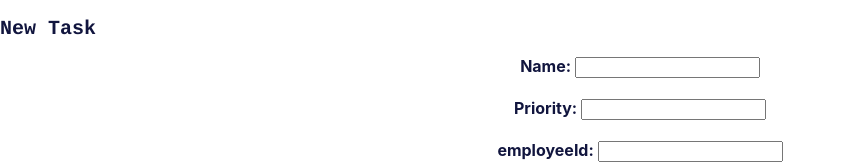
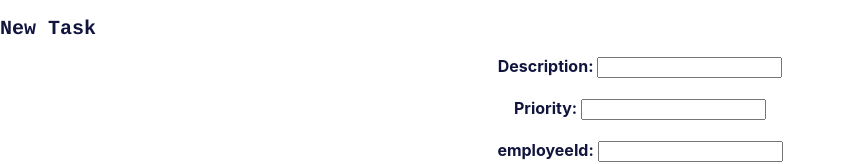
Before and after one commit to tnyima19/final_frontend, a React (Create React App) app: page /newtask in a window 1280 px wide. Shown: the top 164 px of the page, without its empty margins (0-845 px from the left). Built offline with nearby package versions, Linux system fonts and the light colour scheme.

Commit message:
some updates

```diff
--- a/package.json
+++ b/package.json
@@ -8,6 +8,7 @@
     "@testing-library/react": "^13.4.0",
     "@testing-library/user-event": "^13.5.0",
     "react": "^18.2.0",
+    "react-axios": "^2.0.6",
     "react-dom": "^18.2.0",
     "react-redux": "^8.0.5",
     "react-router-dom": "^6.11.2",
--- a/src/Components/Containers/AllEmployeesContainer.js
+++ b/src/Components/Containers/AllEmployeesContainer.js
@@ -12,6 +12,7 @@ function AllEmployeesContainer(){
         dispatch(fetchAllEmployeesThunk());
     }, [dispatch]);
 
+    console.log(allEmployees);
     return <AllEmployeesView allEmployees={allEmployees} />;
 }
 
--- a/src/Components/Containers/EditTaskContainer.js
+++ b/src/Components/Containers/EditTaskContainer.js
@@ -9,8 +9,9 @@ class EditTaskContainer extends Component {
     constructor(props){
         super(props);
         this.state = {
-          name: "",
+          description: "",
           priority: "",
+          isComplete:false,
           employeeId: null,
           redirect: false,
           redirectId: null,
@@ -23,7 +24,7 @@ class EditTaskContainer extends Component {
         this.props.fetchTask(this.props.match.params.id);
         this.props.fetchEmployees();
         this.setState({
-            name: this.props.task.name,
+            description: this.props.task.description,
             id: this.props.task.id,
             priority: this.props.task.priority,
             employeeId: this.props.task.employeeId,
@@ -52,15 +53,15 @@ class EditTaskContainer extends Component {
     handleSubmit = event => {
         event.preventDefault();
         //implementing form validation
-        if (this.state.name === "") {
-          this.setState({error: "Error: name cannot be empty"});
+        if (this.state.description === "") {
+          this.setState({error: "Error: description cannot be empty"});
           return;
         }
 
         //get new info for task from form input
         let task = {
             id: this.props.task.id,
-            name: this.state.name,
+            description: this.state.description,
             priority: this.state.priority,
             employeeId: this.state.employeeId
         };
@@ -93,8 +94,8 @@ class EditTaskContainer extends Component {
         return (
         <div>
         <form style={{textAlign: 'center'}} onSubmit={(e) => this.handleSubmit(e)}>
-            <label style= {{color:'#11153e', fontWeight: 'bold'}}>Name: </label>
-            <input type="text" name="name" value={this.state.name || ''} placeholder={task.name} onChange ={(e) => this.handleChange(e)}/>
+            <label style= {{color:'#11153e', fontWeight: 'bold'}}>Description: </label>
+            <input type="text" name="description" value={this.state.description || ''} placeholder={task.description} onChange ={(e) => this.handleChange(e)}/>
             <br/>
 
             <label style={{color:'#11153e', fontWeight: 'bold'}}>Priority: </label>
--- a/src/Components/Containers/NewTaskContainer.js
+++ b/src/Components/Containers/NewTaskContainer.js
@@ -1,3 +1,99 @@
+import { Component } from 'react';
+import { connect } from 'react-redux';
+import { Navigate } from 'react-router-dom';
+
+import NewTaskView from '../views/NewTaskView';
+import { addTaskThunk } from '../../store/thunks';
+
+class NewTaskContainer extends Component {
+    constructor(props){
+        super(props);
+        this.state = {
+            description:"",
+            priority:"",
+            isComplete:false,
+            employeeId: null,
+            redirect: false,
+            redirectId: null,
+            error: ""
+
+        };
+        this.blankState = this.state;
+        //From Bind
+        this.changeDescription = this.changeDescription.bind(this);
+        this.changePriority = this.changePriority.bind(this);
+        this.changeDepartment = this.changeDepartment.bind(this);
+
+
+        // Data
+        this.handleSubmit = this.handleSubmit.bind(this);
+
+    }
+
+    handleChange = event =>{
+        this.setState({
+            [event.target.name]: event.target.value
+        });
+    }
+
+    changeDescription(event){
+      this.setState({
+        description: event.target.value
+      });
+    }
+
+    changePriority(event){
+      this.setState({
+        priority: event.target.value
+      });
+    }
+
+    changeDepartment(event){
+      this.setState({
+        department: event.target.value
+      });
+    }
+
+    handleSubmit(event){
+      let newTask = {
+        description: this.state.description,
+        priority: this.state.priority,
+        department: this.state.department
+      };
+      alert(`Form has been submiteed ${newTask.description}`);
+      this.props.addTask(newTask);
+
+    }
+
+    componentWillUnmount(){
+        this.setState({redirect: false, redirectId: null});
+    }
+
+    render() {
+        //go to single task view of newly created task
+        if(this.state.redirect){
+            //console.log(this.state.redirect.id);
+            return(<Navigate to={`/task/${this.state.redirectId}`}/>);
+        }
+        return (
+            <NewTaskView
+                handleChange={this.handleChange}
+                handleSubmit={this.handleSubmit}
+                error={this.state.error}
+            />
+        );
+    }
+
+
+}
+
+const mapDispatch = (dispatch) => {
+    return({
+        addTask: (task) => dispatch(addTaskThunk(task)),
+    })
+}
+
+export default connect(null, mapDispatch)(NewTaskContainer);
 // import { Component } from 'react';
 // import { connect } from 'react-redux';
 // import { Navigate } from 'react-router-dom';
@@ -5,70 +101,67 @@
 // import NewTaskView from '../views/NewTaskView';
 // import { addTaskThunk } from '../../store/thunks';
 
+
 // class NewTaskContainer extends Component {
 //     constructor(props){
 //         super(props);
 //         this.state = {
-//             name:"",
-//             priority:"",
-//             isComplete:false,
-//             employeeId: null,
-//             redirect: false,
-//             redirectId: null,
-//             error: ""
-
+//           description: "",
+//           priority:"",
+//           isComplete:false,
+//           employeeId: null,
+//           redirect: false,
+//           redirectId: null,
+//           error: ""
 //         };
 //     }
 
-//     handleChange = event =>{
-//         this.setState({
-//             [event.target.name]: event.target.value
-//         });
+//     handleChange = event => {
+//       this.setState({
+//         [event.target.name]: event.target.value
+//       });
 //     }
 
 //     handleSubmit = async event => {
 //         event.preventDefault();
-//         // Dont need ID because course has not yet been created.
-//         if(this.state.name === ""){
-//             this.setState({error: "Name of task required "})
+//         //dont need ID because the course has not been created yet
+//         if(this.state.description===""){
+//           this.setState({error:"description field is required"});
+//           return;
 //         }
 //         let task = {
-//             name: this.state.name,
+//             title: this.state.description,
 //             priority: this.state.priority,
-//             isComplete: this.state.isComplete,
-//             //id: this.state.employeeId,
+//             department: this.state.department,
 //             employeeId: this.state.employeeId
 //         };
+
 //         let newTask = await this.props.addTask(task);
-//         console.log(newTask)
 
 //         this.setState({
-//             redirect: true,
-//             redirectId: newTask.id,
-//             error: ""
+//           redirect: true,
+//           redirectId: task.id,
+//           error: ""
 //         });
 //     }
 
-//     componentWillUnmount(){
+//     componentWillUnmount() {
 //         this.setState({redirect: false, redirectId: null});
 //     }
 
 //     render() {
-//         //go to single task view of newly created task
-//         if(this.state.redirect){
-//             //console.log(this.state.redirect.id);
-//             return(<Navigate to={`/task/${this.state.redirectId}`}/>);
+//       //go to single course view of newly created course
+//         if(this.state.redirect) {
+//           return (<Navigate to={`/task/${this.state.redirectId}`}/>)
 //         }
 //         return (
-//             <NewTaskView
-//                 handleChange={this.handleChange}
-//                 handleSubmit={this.handleSubmit}
-//                 error={this.state.error}
-//             />
+//           <NewTaskView
+//             handleChange={this.handleChange}
+//             handleSubmit={this.handleSubmit}
+//             error={this.state.error}
+//           />
 //         );
 //     }
-
-
 // }
 
 // const mapDispatch = (dispatch) => {
@@ -78,76 +171,3 @@
 // }
 
 // export default connect(null, mapDispatch)(NewTaskContainer);
-
-import React, { useState } from 'react';
-import { useDispatch } from 'react-redux';
-import { useNavigate } from 'react-router-dom';
-
-import NewTaskView from '../views/NewTaskView';
-import { addTaskThunk } from '../../store/thunks';
-
-const NewTaskContainer = () => {
-  const dispatch = useDispatch();
-  const navigate = useNavigate();
-
-  const [name, setName] = useState('');
-  const [priority, setPriority] = useState('');
-  const [isComplete, setIsComplete] = useState(false);
-  const [employeeId, setEmployeeId] = useState(null);
-  const [redirect, setRedirect] = useState(false);
-  const [redirectId, setRedirectId] = useState(null);
-  const [error, setError] = useState('');
-
-  const handleChange = (event) => {
-    const { name, value } = event.target;
-    if (name === 'name') {
-      setName(value);
-    } else if (name === 'priority') {
-      setPriority(value);
-    }
-  };
-
-  const handleSubmit = async (event) => {
-    event.preventDefault();
-
-    if (name === '') {
-      setError('Name of task required');
-      return;
-    }
-
-    const task = {
-      name,
-      priority,
-      isComplete,
-      employeeId,
-    };
-
-    try {
-      const newTask = await dispatch(addTaskThunk(task));
-      //console.log(newTask);
-
-      setRedirect(true);
-      setRedirectId(newTask.id);
-      setError('');
-    } catch (error) {
-      console.error(error);
-    }
-  };
-
-  const handleRedirect = () => {
-    navigate(`/task/${redirectId}`);
-  };
-
-  return (
-    <>
-      {redirect && <handleRedirect />}
-      <NewTaskView
-        handleChange={handleChange}
-        handleSubmit={handleSubmit}
-        error={error}
-      />
-    </>
-  );
-};
-
-export default NewTaskContainer;
--- a/src/Components/Containers/TaskContainer.js
+++ b/src/Components/Containers/TaskContainer.js
@@ -3,8 +3,10 @@ import { connect } from "react-redux";
 import { fetchTaskThunk } from "../../store/thunks";
 import { TaskView } from "../views";
 
+
 class TaskContainer extends Component {
     componentDidMount(){
+        //get task id from URL
         this.props.fetchTask(this.props.match.params.id);
     }
     render(){
--- a/src/Components/views/AllTasksView.js
+++ b/src/Components/views/AllTasksView.js
@@ -17,11 +17,11 @@ const AllTasksView = (props) => {
   return (
     <div>
       {tasks.map((task) => {
-        let name = task.name;
+        let description = task.description;
         return (
           <div key={task.id}>
-          <Link to={`/course/${task.id}`}>
-            <h1>{name}</h1>
+          <Link to={`/task/${task.id}`}>
+            <h1>{description}</h1>
           </Link>
           <button onClick={() => deleteTask(task.id)}>Delete</button>
           </div>
--- a/src/Components/views/EmployeeView.js
+++ b/src/Components/views/EmployeeView.js
@@ -2,6 +2,7 @@ import {Link} from "react-router-dom";
 
 const EmployeeView = (props) =>{
     const {employee, editTask, allTasks} = props;
+    console.log(props);
     let assignedTasks = allTasks.filter(task => task.employeeId === employee.id);
     let availableTasks = allTasks.filter(task => task.employeeId !== employee.id);
 
@@ -16,7 +17,7 @@ const EmployeeView = (props) =>{
                         return(
                             <div key={task.id}>
                             <Link to={`/task/${task.id}`}>
-                                <h4>{task.name}</h4>
+                                <h4>{task.description}</h4>
                             </Link>
                             <button onClick={()=> editTask({id: task.id, employeeId: null})}>x</button>
                             </div>
@@ -27,7 +28,7 @@ const EmployeeView = (props) =>{
                     return (
                         <div key={task.id}>
                         <Link to={`/task/${task.id}`}>
-                            <h4>{task.name}</h4>
+                            <h4>{task.description}</h4>
                         </Link>
                         <button onClick={() => editTask({id: task.id, employeeId: employee.id})}>+</button>
                         </div>
--- a/src/Components/views/NewTaskView.js
+++ b/src/Components/views/NewTaskView.js
@@ -11,8 +11,8 @@ const NewTaskView = (props) => {
             </h2>
           </div>
           <form style={{textAlign: 'center'}} onSubmit={(e) => handleSubmit(e)}>
-            <label style= {{color:'#11153e', fontWeight: 'bold'}}>Name: </label>
-            <input type="text" name="name" onChange ={(e) => handleChange(e)} />
+            <label style= {{color:'#11153e', fontWeight: 'bold'}}>Description: </label>
+            <input type="text" name="description" onChange ={(e) => handleChange(e)} />
             <br/>
             <br/>
 
@@ -22,7 +22,7 @@ const NewTaskView = (props) => {
             <br/>
 
             <label style={{color:'#11153e', fontWeight: 'bold'}}>employeeId: </label>
-            <input type="text" name="employeeId" onChange={(e) => handleChange(e)} />
+            <input type="integer" name="employeeId" onChange={(e) => handleChange(e)} />
             <br/>
             <br/>
 
--- a/src/Components/views/TaskView.js
+++ b/src/Components/views/TaskView.js
@@ -3,7 +3,7 @@ import {Link} from "react-router-dom";
 const TaskView = (props) =>{
     const {task} = props;
     return(<div>
-        <h1>{task.name}</h1>
+        <h1>{task.description}</h1>
         {task.employee ? <h3>{task.employee.firstname + " " + task.employee.lastname}</h3>: <h3>staff</h3>}
         <Link to={`/edittask/${task.id}`}>Task Edit information</Link>
         <br/>
--- a/src/store/thunks.js
+++ b/src/store/thunks.js
@@ -41,8 +41,10 @@ export const fetchAllTasksThunk = () => async (dispatch) =>{
 export const addTaskThunk = (task) => async (dispatch) =>{
     //task = {name}
     try {
+        //alert('I am at add Task thunk');
         let res = await axios.post(`${path}/tasks`, task);
         dispatch(ac.addTask(res.data));
+        //alert(res);
         return res.data;
     } catch(err){
         console.error(err);
@@ -75,6 +77,8 @@ export const fetchTaskThunk = id => async dispatch =>{
     try{
         let res = await axios.get(`${path}/tasks/${id}`);
         dispatch(ac.fetchTask(res.data));
+        console.log(res.data);
+        return res.data;
     } catch(err){
         console.error(err);
     }
```
Also changed, not shown: 1 other file (tests, documents, lock files or other folders).
